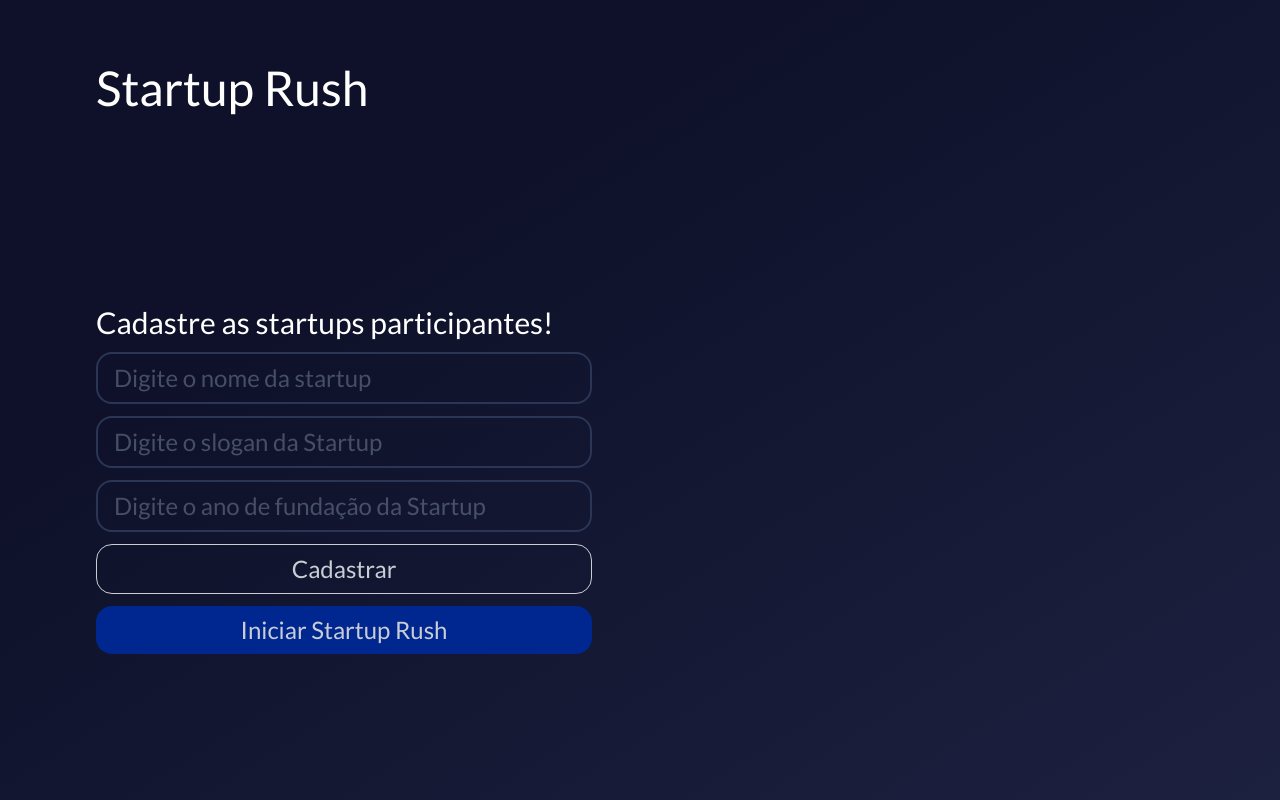
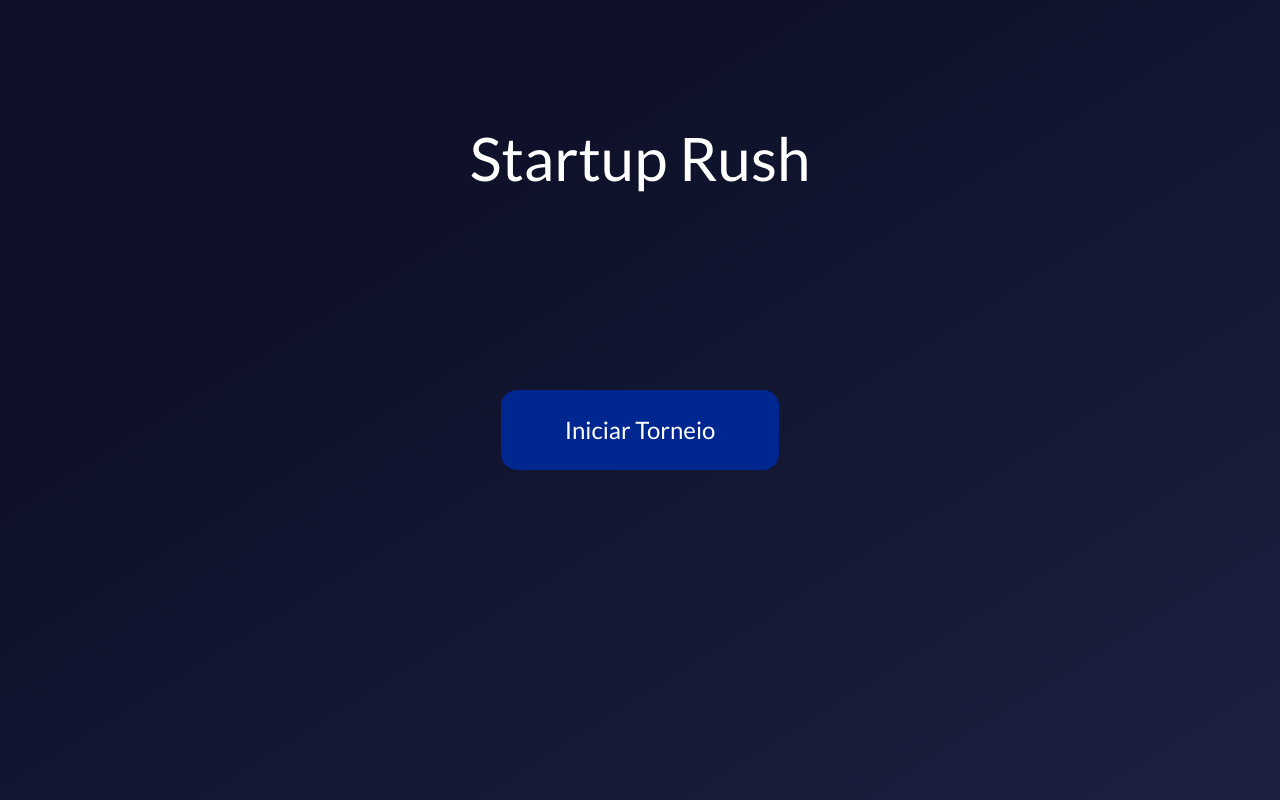
Before and after one commit to samuelb1t/StartupRush, a React (Vite) app in the folder front-end/: page / in a window 1280 px wide. Built offline with nearby package versions, Linux system fonts and the light colour scheme.

Commit message:
base do sistema pronta

```diff
--- a/front-end/src/pages/Battles.tsx
+++ b/front-end/src/pages/Battles.tsx
@@ -125,11 +125,20 @@ function Battles() {
         }
       }
       setBattle(false);
+
+      inputs1.forEach((input)=>{
+        (input as HTMLInputElement).checked = false;
+      })
+      inputs2.forEach((input)=>{
+        (input as HTMLInputElement).checked = false;
+      })
+
       const battlesDiv = document.getElementById("battlesDiv");
       if(battlesDiv?.children.length == 1){
         navigate("/stats")
+      }else{
+        await newBattles();
       }
-      await newBattles();
     }
   }
 
--- /dev/null
+++ b/front-end/src/pages/Menu.tsx
@@ -0,0 +1,29 @@
+import Bg from "../components/Bg";
+import { useNavigate } from "react-router-dom";
+
+function Menu(){
+  const navigate = useNavigate();''
+
+async function startTounament(){
+
+  const response = await fetch("http://localhost:8080/tournament/new",{
+    method:"POST",
+  })
+  if(response.ok){
+    navigate("/register")
+  }
+}
+
+  return(
+    <Bg>
+      <div className="h-full text-white grid grid-rows-[auto_1fr] items-center justify-center justify-items-center py-16">
+        <h1 className="text-6xl">Startup Rush</h1>
+        <div>
+          <button className="text-2xl bg-[#002790] hover:bg-[#001B64] duration-200 px-16 py-6 cursor-pointer rounded-2xl" onClick={startTounament}>Iniciar Torneio</button>
+        </div>
+      </div>
+    </Bg>
+  );
+}
+
+export default Menu;
--- a/front-end/src/pages/Stats.tsx
+++ b/front-end/src/pages/Stats.tsx
@@ -9,6 +9,8 @@ import {
 } from "@mui/material";
 import Bg from "../components/Bg";
 import { useEffect, useState } from "react";
+import Button2 from "../components/Button2";
+import { useNavigate } from "react-router-dom";
 
 type Startup = {
   name: string;
@@ -35,10 +37,12 @@ type MergedData = {
 
 function Stats() {
   const [rows, setRows] = useState<MergedData[]>([]);
+  const navigate = useNavigate();
 
   useEffect(() => {
     async function getStats() {
       try {
+        console.log("aaaaaaaaaaa")
         const responseStats = await fetch("http://localhost:8080/tournament/stats");
         const stats: Record<string, Stat> = await responseStats.json();
 
@@ -103,6 +107,9 @@ function Stats() {
             </TableBody>
           </Table>
         </TableContainer>
+        <div className="self-center mt-12">
+          <Button2 onClick={()=>{navigate("/")}} text="Voltar para o menu"></Button2>
+        </div>
       </div>
     </Bg>
   );
--- a/front-end/src/routes/Routes.tsx
+++ b/front-end/src/routes/Routes.tsx
@@ -1,13 +1,15 @@
 import RegisterStartups from "../pages/RegisterStartups";
 import Battles from "../pages/Battles";
 import Stats from "../pages/Stats";
+import Menu from "../pages/Menu";
 import { BrowserRouter as Router, Routes, Route } from "react-router-dom";
 
 const AppRoutes = () => {
   return (
     <Router>
       <Routes>
-        <Route path="/" element={<RegisterStartups />}></Route>
+      <Route path="/" element={<Menu />}></Route>
+        <Route path="/register" element={<RegisterStartups />}></Route>
         <Route path="/battles" element={<Battles />}></Route>
         <Route path="/stats" element={<Stats />}></Route>
       </Routes>
```
